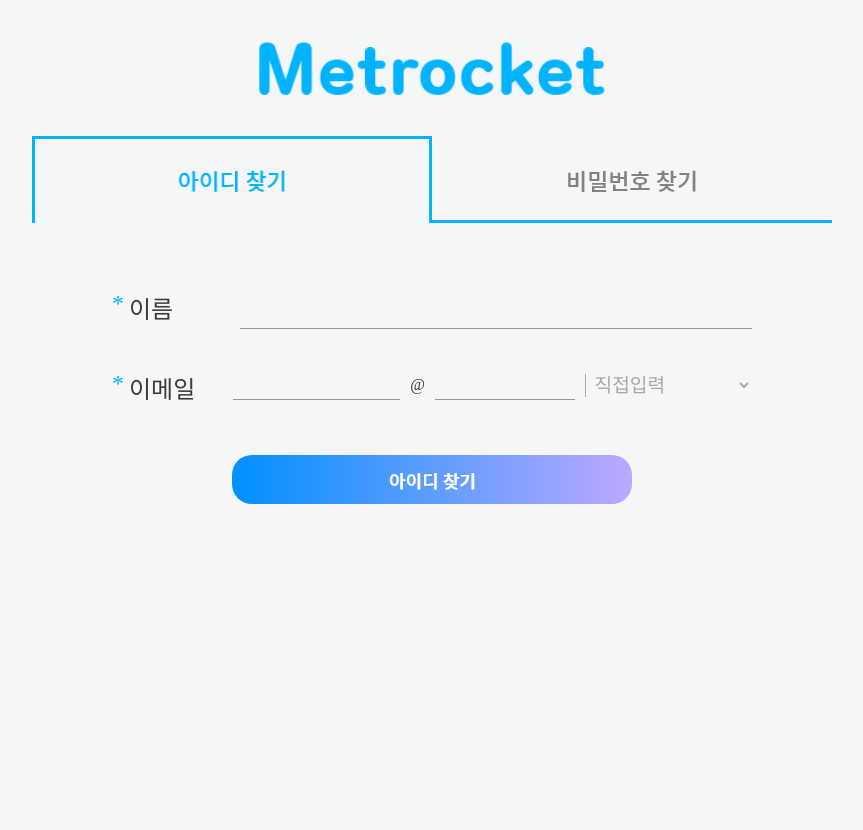
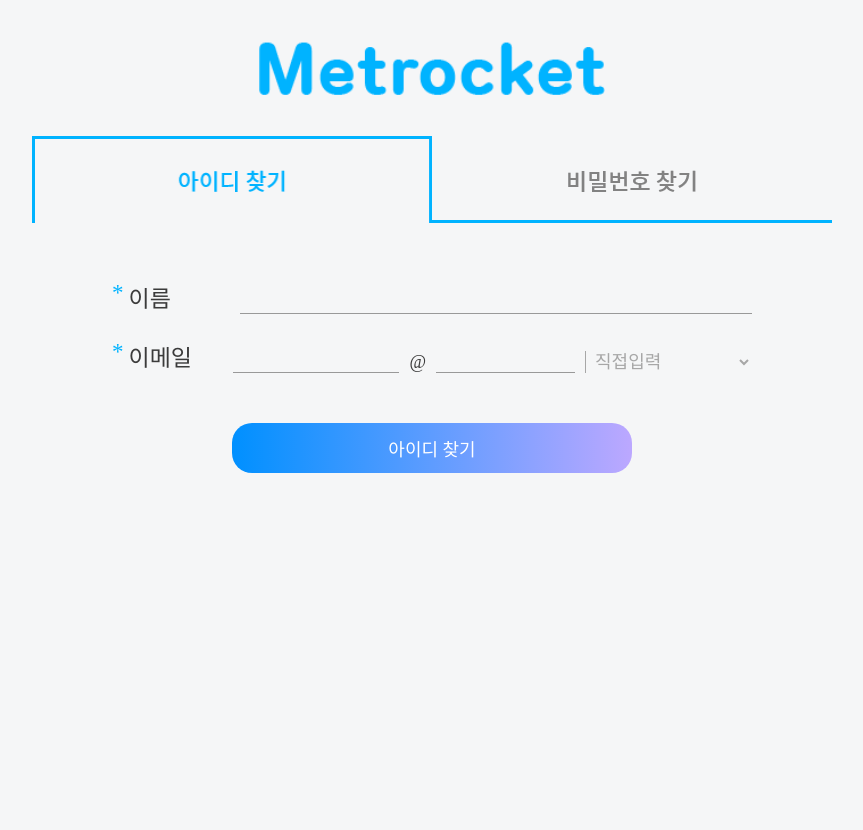
Before and after one commit to divdivcount/metro, a PHP site: page /findIdPW.php in a window 1280 px wide. Shown: the whole page, without its empty margins (208-1071 px from the left). Run offline with PHP 8.4, Linux system fonts and the light colour scheme; some web fonts are replaced.

Commit message:
0414 12:15 로그인 관련 디테일 추가작업

```diff
--- a/css/css_findIdPw.css
+++ b/css/css_findIdPw.css
@@ -1,3 +1,4 @@
+html, body {font-size: 10px;}
 body {
   margin: 0;
   padding: 0;
@@ -39,7 +40,7 @@ body {
 }
 .input-field_2 {
     width: 83%;
-    padding: 10px 0;
+    padding: 5px 0;
     border: none;
     border-bottom: 1px solid #999;
     outline: none;
@@ -50,29 +51,29 @@ body {
   margin-right: 5px;
 }
 .inputbox{
+  display: flex;
+  align-items: flex-end;
   margin: 20px 0;
-  align-items: center;
   width: 100%;
   display: flex;
 }
 .inputbox input{
   font-family: "NotoSansKR_m";
-  font-size: 1.5em;
+  font-size: 1.8rem;
   color: #3b3b3b;
 }
 .textbox{
   font-family: "NotoSansKR_m";
-  padding: 10px 0;
   margin-top:5px;
   width: 20%;
   display: flex;
-  font-size: 1.5em;
+  font-size: 2.3rem;
   color: #3b3b3b;
   text-align: right;
 }
 .input-field {
     width: 80%;
-    padding: 10px 0;
+    padding: 5px 0;
     border: none;
     border-bottom: 1px solid #999;
     outline: none;
@@ -86,8 +87,22 @@ body {
   text-align: center;
   width: 100%;
 }
-.submit{
-  margin-top: 20px;
+.submitBtn_box{
+  text-align: center;
+  margin-top: 5.0rem;
+}
+.submitBtn{
+  width: 100%;
+  max-width: 400px;
+  height: 5.0rem;
+ color:#ffffff;
+ font-family: "NotoSansKR_m";
+ font-size: 1.8rem;
+ background: linear-gradient(to left, #bca8ff, #0090ff);
+ outline: none;
+ border: none;
+ border-radius: 20px;
+ cursor: pointer;
 }
 #imgbtn_box {
   display: flex;
@@ -105,7 +120,7 @@ body {
   outline: none;
   background: none;
   color: #a7a7a7;
-  font-size: 18px;
+  font-size: 1.8rem;
   float: left;
   margin: 0 10px;
   border-bottom: 1px solid #999;
@@ -116,14 +131,14 @@ body {
   outline: none;
   background: none;
   color: #a7a7a7;
-  font-size: 18px;
+  font-size: 1.8rem;
   float: left;
   margin: 0 10px;
   border-bottom: 1px solid #999;
 }
 .selbox{
   font-family: "NotoSansKR_r";
-  font-size: 1.2em;
+  font-size: 1.8rem;
   color: #a7a7a7;
 }
  select{
@@ -140,23 +155,25 @@ body {
   .form-wrap{width:80%;}
   #imgbtn_box img{width:50%;}
 }
-
 @media only screen and (max-width: 768px) {
+  html,body{font-size: 9px;}
   .form-wrap{width:90%;}
-  .textbox{font-size: 1.1em;}
-  .inputbox{font-size: 1.1em;}
-  .input-group {width: 100%;top:350px;}
+  .input-group {width: 90%;top:350px;}
 }
-
 @media only screen and (max-width: 540px) {
+  html,body{font-size: 8px;}
   .form-wrap{width:90%;}
   .bluedot{margin-right: 3px;}
   .input-group {width: 100%;top:320px;}
-  .textbox{font-size: 0.9em;}
-  .inputbox{font-size: 0.9em;}
   .imgbox img{    width: 100%;  }
   .imgbox input{    width: 100%;  }
   .first_email {width:40%}
-  .second_email {width:35%}
+  .second_email {width:35%;margin: 0 0 0 10px}
   .selbox{display: none;}
 }
+@media only screen and (max-width: 425px) {
+  html,body{font-size: 7px;}
+}
+@media only screen and (max-width: 360px) {
+  html,body{font-size: 6px;}
+}
--- a/findIdPW.php
+++ b/findIdPW.php
@@ -41,7 +41,7 @@
                   <div class="inputbox">
                     <div class="textbox"><div class="bluedot">*</div>이메일</div>
                       <!-- 이메일 폼 부분 재구성함 수정 요함  -->
-              					<input type="text" class="first_email" name="first_email" value="" > <div style="font-family:'NotoSansKR_m';color:#3b3b3b;">@</div>
+              					<input type="text" class="first_email" name="first_email" value="" > <div style="font-family:'NotoSansKR_m';color:#3b3b3b;font-size: 1.8rem;">@</div>
               					<input type="text" class="second_email" name="second_email" value="">
 
                         <!-- 이메일 선택 select 박스 -->
@@ -59,8 +59,8 @@
                   </div>
 
                   <!-- 아이디 찾기 버튼 -->
-                  <div class="imgbox">
-                    <input type="image" src="img/findid_btn.png" class="submit">
+                  <div class="submitBtn_box">
+                    <input type="submit" class="submitBtn" value="아이디 찾기">
                   </div>
                 </form>
 
@@ -83,7 +83,7 @@
                   <div class="inputbox">
                     <div class="textbox"><div class="bluedot">*</div>이메일</div>
                       <!-- 이메일 폼 부분 재구성함 수정 요함  -->
-              					<input type="text" class="first_email" name="first_email" value="" > <div style="font-family:'NotoSansKR_m';color:#3b3b3b;">@</div>
+              					<input type="text" class="first_email" name="first_email" value="" > <div style="font-family:'NotoSansKR_m';color:#3b3b3b;font-size: 1.8rem;">@</div>
               					<input type="text" class="second_email" name="second_email" value="">
 
                         <!-- 이메일 선택 select 박스 -->
@@ -101,8 +101,8 @@
                   </div>
 
                   <!-- 비밀번호 찾기 버튼 -->
-                  <div class="imgbox">
-                    <input type="image" src="img/findpw_btn.png" class="submit">
+                  <div class="submitBtn_box">
+                    <input type="submit" class="submitBtn" value="비밀번호 찾기">
                   </div>
                 </form>
 
--- a/login.php
+++ b/login.php
@@ -39,15 +39,15 @@ echo $_SESSION['naver_mb_id'];
 				<input type="password" placeholder="비밀번호" name="mb_password">
 			</div>
 
-					<div class="imgbox">
-						<input type="image" id ="loginbtn" src="img/login.png">
+					<div class="submitBtn">
+						<input type="submit" id ="loginbtn" value="로그인">
 					</div>
 
 					<a class="text_center" href="findIdPW.php">아이디 / 비밀번호 찾기</a>
 
 					<div id="boundarybox">
 						<div class="line"></div>
-						<div style="width:20%;font-size:1.15em;" >또는</div>
+						<div style="width:20%;font-size:1.5rem;" >또는</div>
 						<div class="line"></div>
 					</div>
 
--- a/signup_agreement.php
+++ b/signup_agreement.php
@@ -183,7 +183,7 @@
         <input type="checkbox" id="check_all" value="">서비스 이용약관, 개인정보 수집 및 이용에 동의합니다.
       </div>
 
-      <div class="imgbox" onclick="checkAgeement()"><img src="img/register_continue.png"></div>
+      <div id="submitBtn_box"><button type="button" id="submitBtn" onclick="checkAgeement()">회원가입 계속</button></div>
 
     </div>
   </body>
```
Also changed, not shown: css/css_login.css (+20 -9 lines), css/css_register.css (+41 -17 lines), css/css_signup_agreement.css (+29 -17 lines), register.php (+4 -3 lines).
